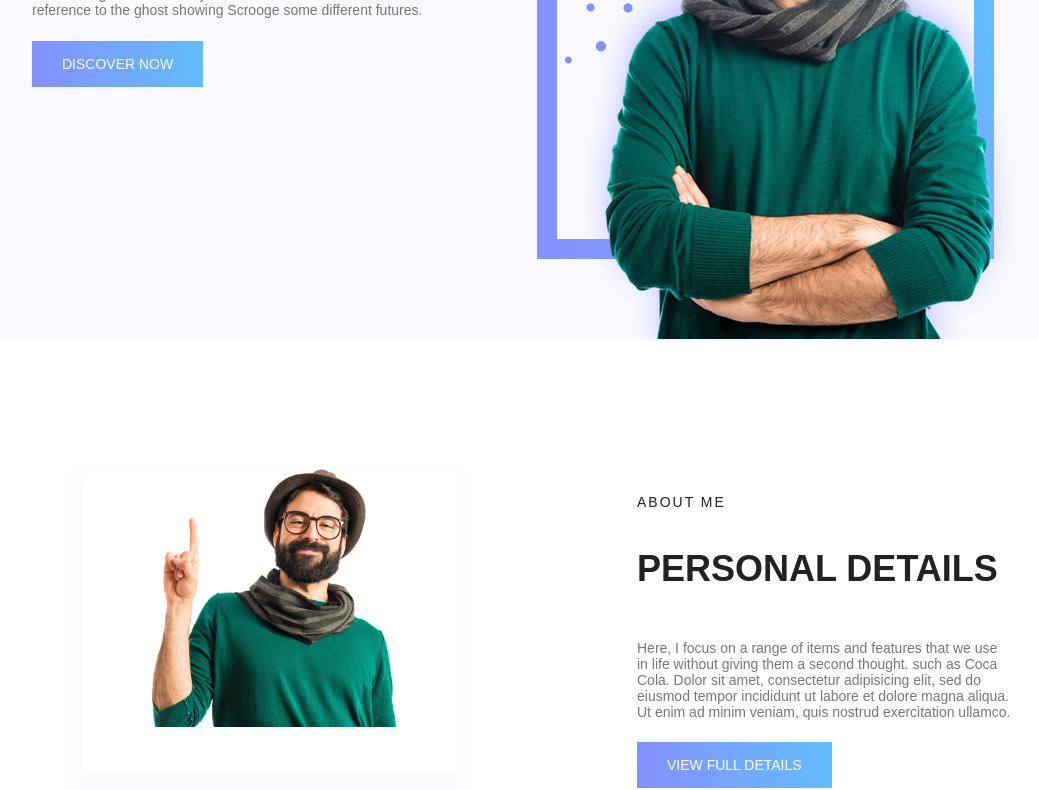
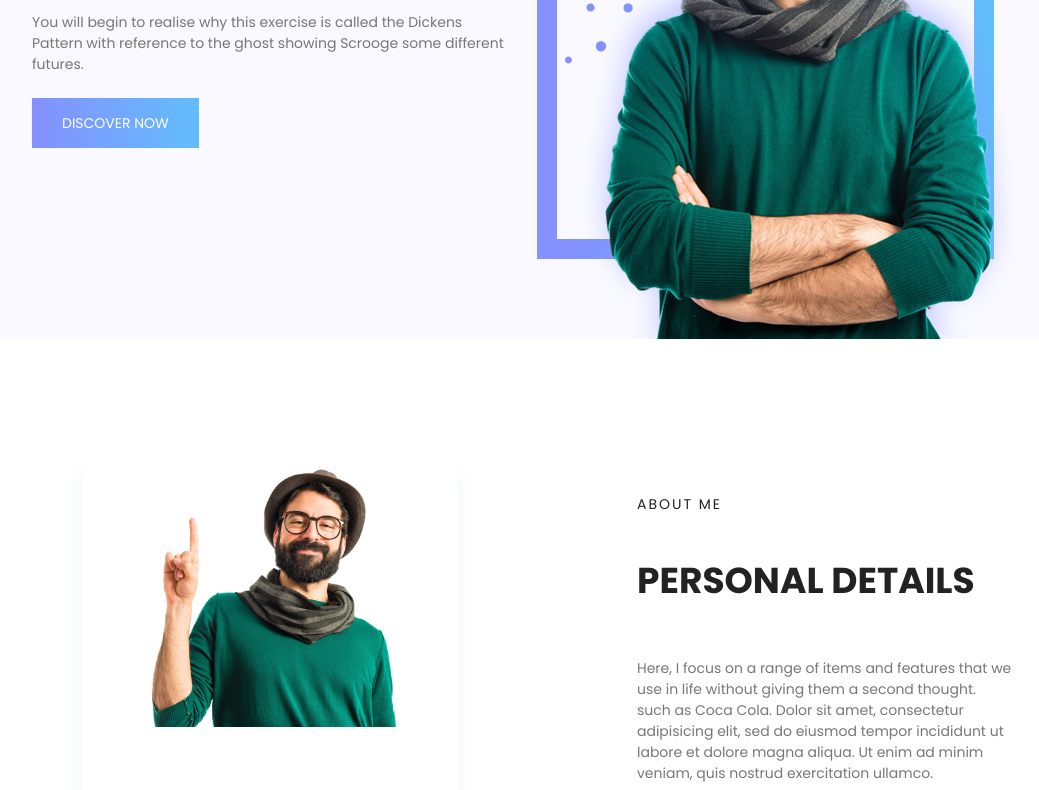
Before and after one commit to front-end-by-rimantas/19-grupe-portfolio-personal, a website with bundled scripts: page index.html in a window 1280 px wide. Shown: the part 424-1214 px from the top of the page, without its empty margins (118-1157 px from the left). Built offline with nearby package versions, Linux system fonts and the light colour scheme.

Commit message:
Poppins font-family import + weight #81

```diff
--- a/css/home-page.css
+++ b/css/home-page.css
@@ -3,6 +3,7 @@
 @import './components/layout.css';
 /* 3rd party components */
 @import './components/font-awesome.min.css';
+@import url('https://fonts.googleapis.com/css2?family=Poppins:wght@300;400;500;600;700&display=swap');
 /* your components */
 @import './components/button.css';
 @import './components/header.css';
```
